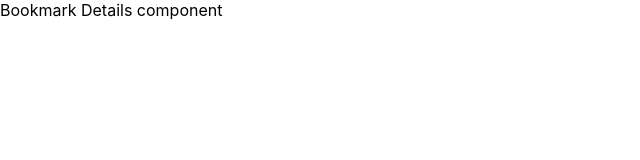
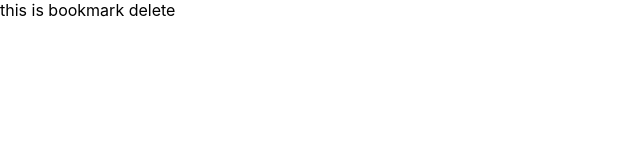
Before and after one commit to printerdude/booke-client, a React (Create React App) app: page /1 in a window 1280 px wide. Shown: the top 160 px of the page, without its empty margins (0-640 px from the left). Built offline with nearby package versions, Linux system fonts and the light colour scheme.

Commit message:
handle submit in bookmark delete

```diff
--- a/src/components/BookmarkDelete.js
+++ b/src/components/BookmarkDelete.js
@@ -1,9 +1,26 @@
 import React from 'react';
 
 function BookmarkDelete(props) {
+// const handleSubmit = (event) => {
+//         event.preventDefault();
+//         // Behold the power of axios
+//         axios.post('http://localhost:3111/icecreams', flavor).then(() => {
+//             navigate('/');
+//         });
+
     return (
         <div>
-            This BookmarkDelete will be a button to delete a specific bookmark
+            {/* <form onSubmit={handleSubmit} className='create-form'>
+            <label htmlFor='bookmark'>Flavor: </label>
+            <input
+                onChange={handleChange}
+                id='bookmark'
+                value={flavor.flavor}
+                placeholder='Bookmark'
+            />
+            <button type='submit'>DELETE</button>
+            </form> */}
+            this is bookmark delete
         </div>
     );
 }
--- a/src/components/BookmarkDetails.js
+++ b/src/components/BookmarkDetails.js
@@ -1,14 +1,11 @@
-
-
 import React, { useEffect, useState } from 'react';
-// import BookmarkDelete from './components/BookmarkDelete';
+import BookmarkDelete from './BookmarkDelete';
 
 function BookmarkDetails(props) {
 
     return (
 			<div>
-				Bookmark Details component
-				{/* <BookmarkDelete /> */}
+				<BookmarkDelete />
 			</div>
 		);
 }
--- a/src/components/BookmarkList.js
+++ b/src/components/BookmarkList.js
@@ -1,31 +1,32 @@
 import React, { useState, useEffect } from 'react';
 
 function BookmarkList(props) {
-
 	const [bookmarks, setBookmarks] = useState([]);
 
 	useEffect(() => {
-
-
-        fetch('http://localhost:8000/api/bookmarks')
+		fetch('http://localhost:3000/api/bookmarks')
 			.then((res) => {
 				return res.json();
-        }).then(data => {
-            console.log(data[0])
-            setBookmarks(data)
 			})
+			.then((data) => {
+				console.log(data[0]);
+				setBookmarks(data);
+			});
 	}, []);
 
 	return (
 		<div>
-            {{bookmarks} ? bookmarks.map((book, index) =>(
+			{{ bookmarks } ? (
+				bookmarks.map((book, index) => (
 					<div>
 						<h1>Title: {book.title}</h1>
 						<h1>URL: {book.url}</h1>
-                <button>DELETE</button>
+						{/* <button>DELETE</button> */}
 					</div>
-            )): <h1>loading..</h1>}
-
+				))
+			) : (
+				<h1>loading..</h1>
+			)}
 		</div>
 	);
 }
```
Lines whose indentation alone changed are shown as unchanged.
